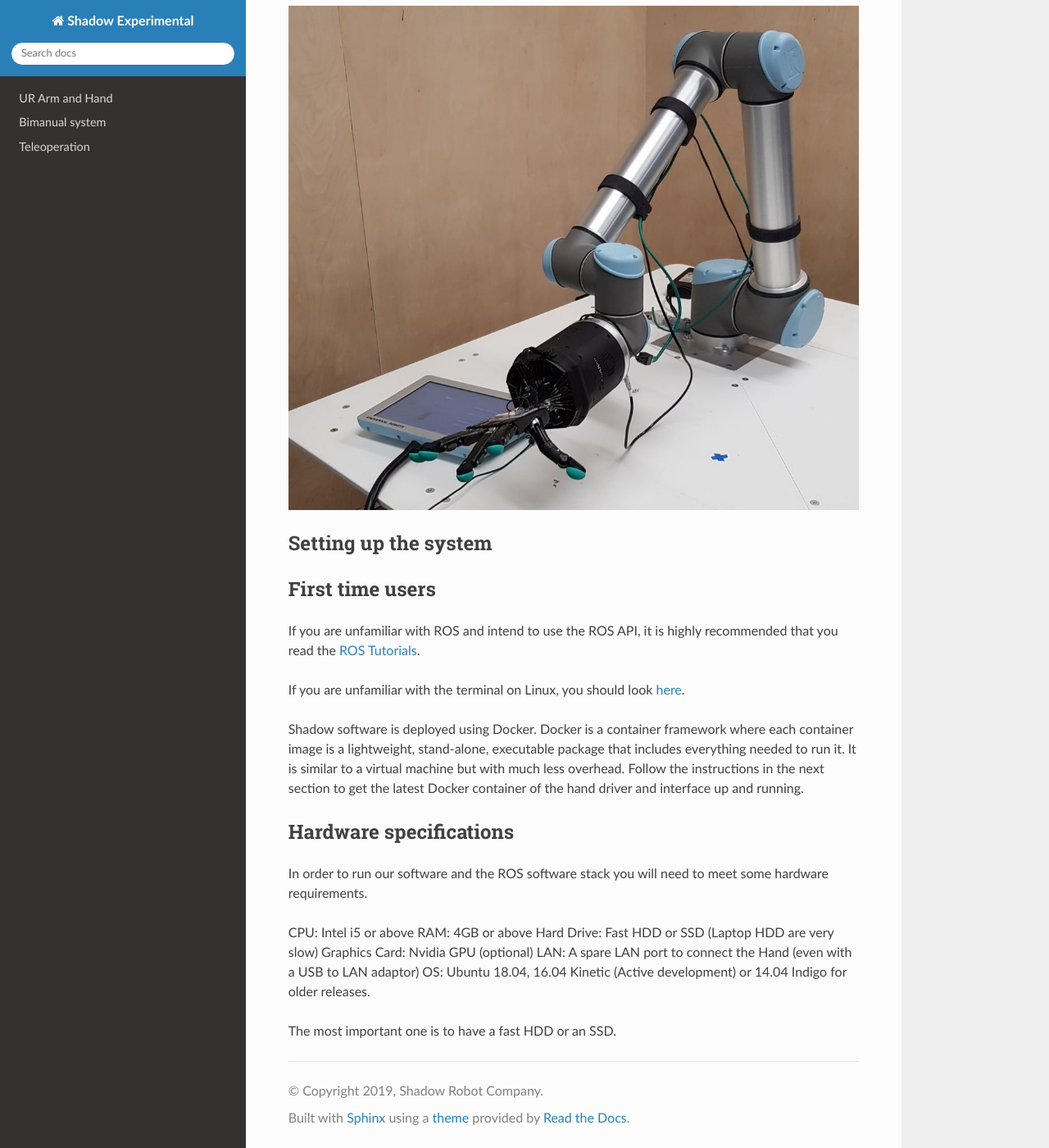
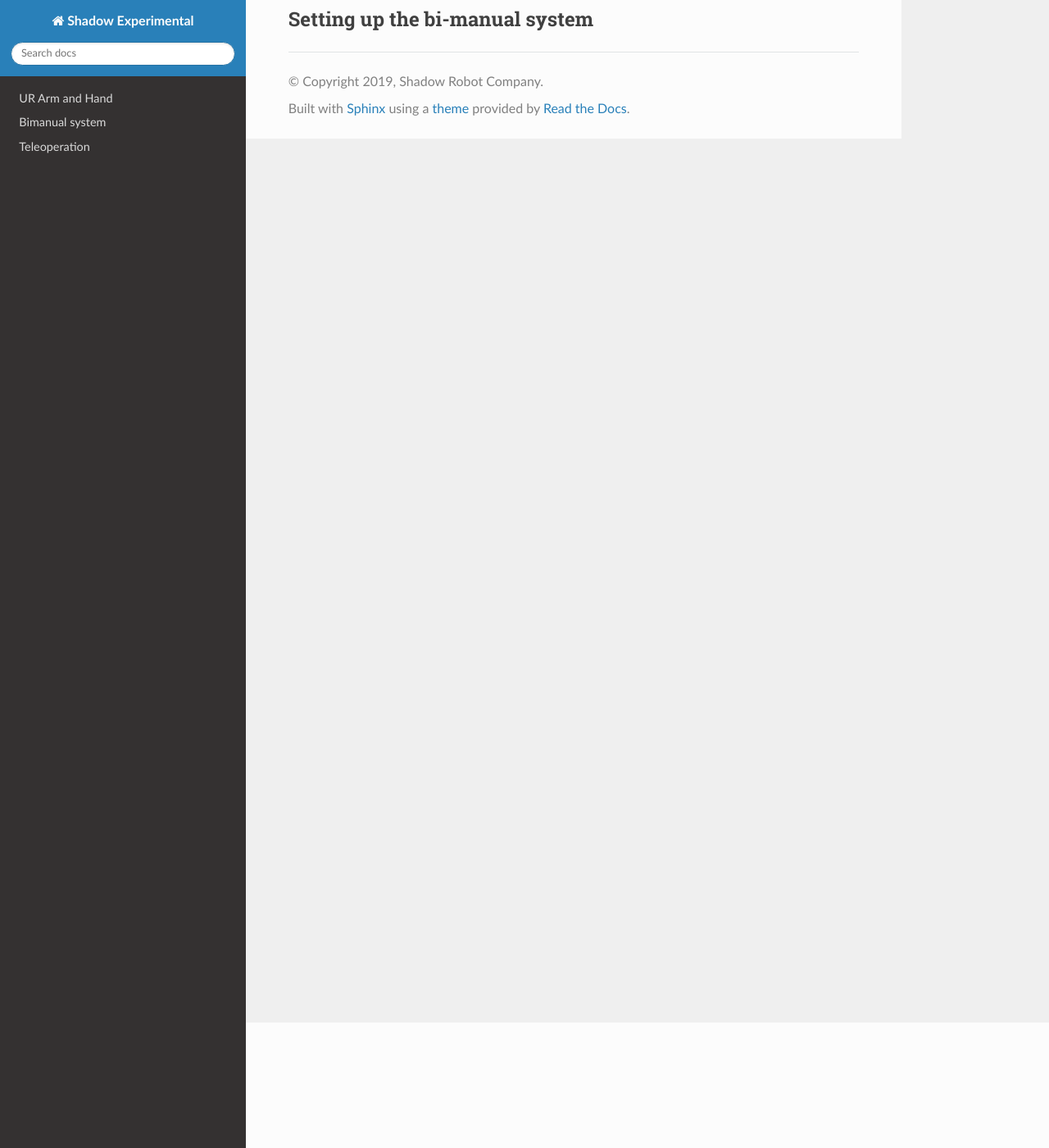
Before and after one commit to shadow-robot/sr_experimental_documentation, a Sphinx documentation site: the page built from docs/user_guide/2_bimanual_system.md, in a window 1280 px wide and 1400 px high, scrolled down 153 px. Shown: the whole window at 82% size. Built offline with Sphinx 7.4.7 and the Read the Docs theme 2.0.0, drawn with Linux system fonts in a browser that asks for light colours.

Commit message:
latest modifications

```diff
--- a/docs/user_guide/2_bimanual_system.md
+++ b/docs/user_guide/2_bimanual_system.md
@@ -1,25 +1,3 @@
 # Bimanual UR arm and Dexterous Hand system
 
-![desktop_icon](../img/UR10_hand_E.jpeg)
-
-## Setting up the system
-
-## First time users
-If you are unfamiliar with ROS and intend to use the ROS API, it is highly recommended that you read the [ROS Tutorials](http://www.ros.org/wiki/ROS/Tutorials).
-
-If you are unfamiliar with the terminal on Linux, you should look [here](https://askubuntu.com/questions/183775/how-do-i-open-a-terminal).
-
-Shadow software is deployed using Docker. Docker is a container framework where each container image is a lightweight, stand-alone, executable package that includes everything needed to run it. It is similar to a virtual machine but with much less overhead. Follow the instructions in the next section to get the latest Docker container of the hand driver and interface up and running.
-
-## Hardware specifications
-
-In order to run our software and the ROS software stack you will need to meet some hardware requirements.
-
-CPU: Intel i5 or above
-RAM: 4GB or above
-Hard Drive: Fast HDD or SSD (Laptop HDD are very slow)
-Graphics Card: Nvidia GPU (optional)
-LAN: A spare LAN port to connect the Hand (even with a USB to LAN adaptor)
-OS: Ubuntu 18.04, 16.04 Kinetic (Active development) or 14.04 Indigo for older releases.
-
-The most important one is to have a fast HDD or an SSD.
+## Setting up the bi-manual system
```
Also changed, not shown: docs/user_guide/3_teleoperation.md (+13 -1 lines).
